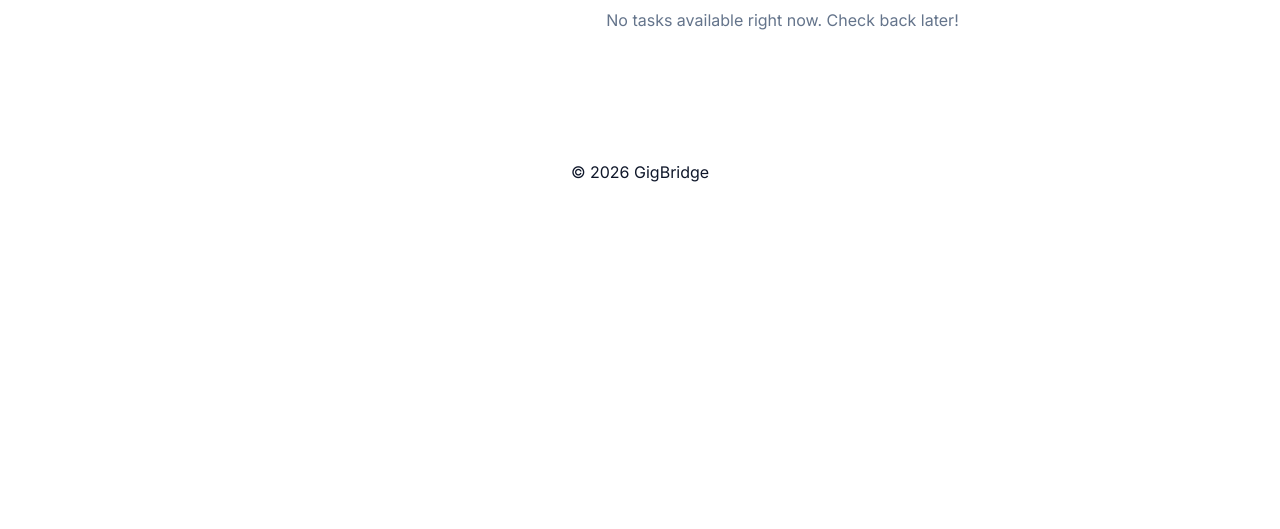
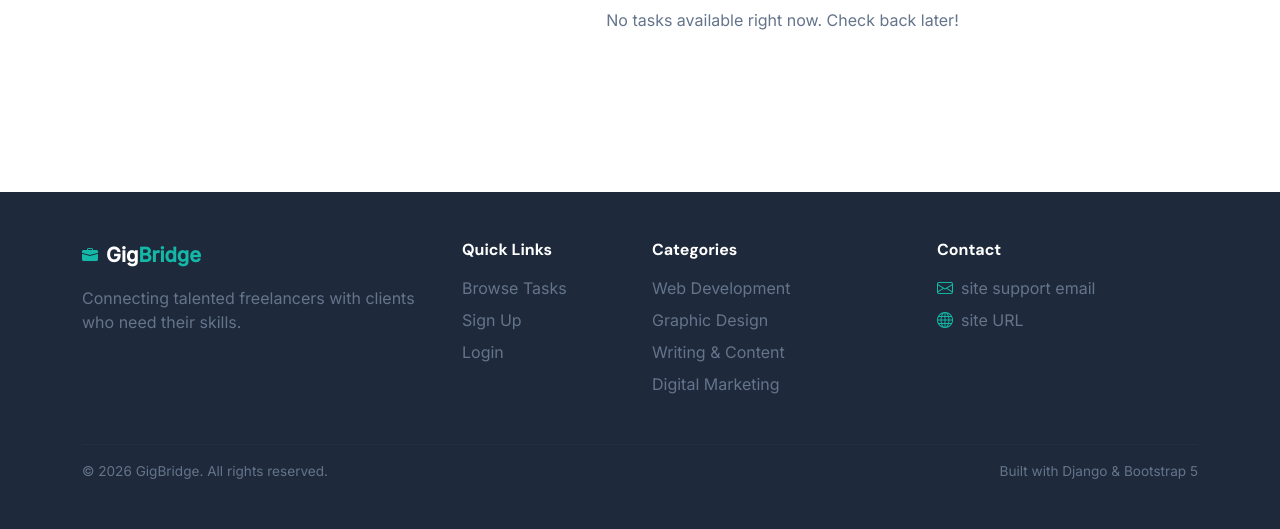
Before and after one commit to thevinduperera/gigbridge, a Django app: page /tasks/ in a window 1280 px wide. Shown: the part 422-951 px from the top of the page. Before the commit the page ends 604 px from the top, so only its background shows below. Run offline with Django 5.2, Linux system fonts and the light colour scheme; data that the repository does not hold is empty.

```diff
--- a/templates/footer.html
+++ b/templates/footer.html
@@ -1,2 +1,100 @@
-<!-- Footer goes here -->
-<footer class="text-center py-3">© 2026 GigBridge</footer>
+<footer class="py-5 mt-5" style="background-color: var(--slate-800);">
+  <div class="container">
+    <div class="row g-4">
+
+      <!-- brand column -->
+      <div class="col-lg-4">
+        <a href="{% url 'home' %}" class="text-decoration-none d-flex align-items-center gap-2 mb-3">
+          <i class="bi bi-briefcase-fill" style="color: var(--teal-500);"></i>
+          <span class="fw-bold fs-5" style="color: var(--white);">
+            Gig<span style="color: var(--teal-500);">Bridge</span>
+          </span>
+        </a>
+        <p style="color: var(--slate-500);">
+          Connecting talented freelancers with clients who need their skills.
+        </p>
+      </div>
+
+      <!-- quick links -->
+      <div class="col-lg-2 col-md-4">
+        <h6 class="fw-bold mb-3" style="color: var(--white);">Quick Links</h6>
+        <ul class="list-unstyled d-flex flex-column gap-2">
+          <li>
+            <a href="{% url 'task_list' %}" class="text-decoration-none" style="color: var(--slate-500);">
+              Browse Tasks
+            </a>
+          </li>
+          <li>
+            <a href="/accounts/register/" class="text-decoration-none" style="color: var(--slate-500);">
+              Sign Up
+            </a>
+          </li>
+          <li>
+            <a href="/accounts/login/" class="text-decoration-none" style="color: var(--slate-500);">
+              Login
+            </a>
+          </li>
+        </ul>
+      </div>
+
+      <!-- categories -->
+      <div class="col-lg-3 col-md-4">
+        <h6 class="fw-bold mb-3" style="color: var(--white);">Categories</h6>
+        <ul class="list-unstyled d-flex flex-column gap-2">
+          <li>
+            <a href="{% url 'task_list' %}?category=web-development"
+              class="text-decoration-none" style="color: var(--slate-500);">
+              Web Development
+            </a>
+          </li>
+          <li>
+            <a href="{% url 'task_list' %}?category=graphic-design"
+              class="text-decoration-none" style="color: var(--slate-500);">
+              Graphic Design
+            </a>
+          </li>
+          <li>
+            <a href="{% url 'task_list' %}?category=writing-content"
+              class="text-decoration-none" style="color: var(--slate-500);">
+              Writing & Content
+            </a>
+          </li>
+          <li>
+            <a href="{% url 'task_list' %}?category=digital-marketing"
+              class="text-decoration-none" style="color: var(--slate-500);">
+              Digital Marketing
+            </a>
+          </li>
+        </ul>
+      </div>
+
+      <!-- contact info -->
+      <div class="col-lg-3 col-md-4">
+        <h6 class="fw-bold mb-3" style="color: var(--white);">Contact</h6>
+        <ul class="list-unstyled d-flex flex-column gap-2">
+          <li class="d-flex align-items-center gap-2" style="color: var(--slate-500);">
+            <i class="bi bi-envelope" style="color: var(--teal-500);"></i>
+            site support email
+          </li>
+          <li class="d-flex align-items-center gap-2" style="color: var(--slate-500);">
+            <i class="bi bi-globe" style="color: var(--teal-500);"></i>
+            site URL
+          </li>
+        </ul>
+      </div>
+
+    </div>
+
+    <!-- bottom bar -->
+    <hr style="border-color: var(--slate-700); margin-top: 2rem;">
+    <div class="d-flex justify-content-between align-items-center flex-wrap gap-2">
+      <p class="mb-0" style="color: var(--slate-500); font-size: 0.85rem;">
+        © 2026 GigBridge. All rights reserved.
+      </p>
+      <p class="mb-0" style="color: var(--slate-500); font-size: 0.85rem;">
+        Built with Django & Bootstrap 5
+      </p>
+    </div>
+
+  </div>
+</footer>
--- a/templates/tasks/task_detail.html
+++ b/templates/tasks/task_detail.html
@@ -152,7 +152,7 @@
           <div class="d-flex align-items-center gap-3">
             <!-- default avatar until M1 sets up profile pictures -->
             <img
-              src="{% static 'images/default-avatar.png' %}"
+              src="{% static 'images/default-avatar.svg' %}"
               alt="Client"
               class="rounded-circle"
               width="48" height="48"
```
Also changed, not shown: static/images/default-avatar.svg (added).
